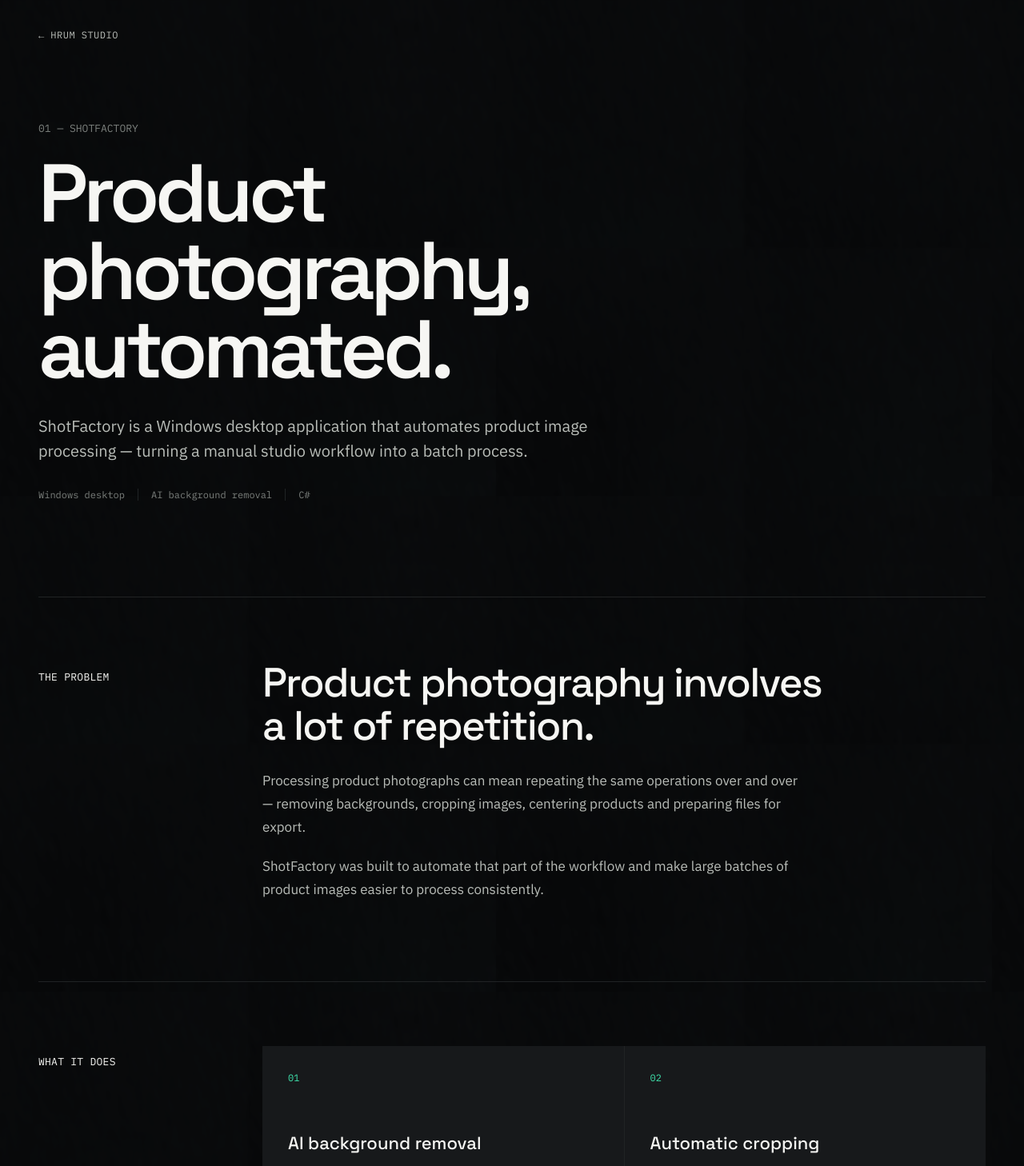
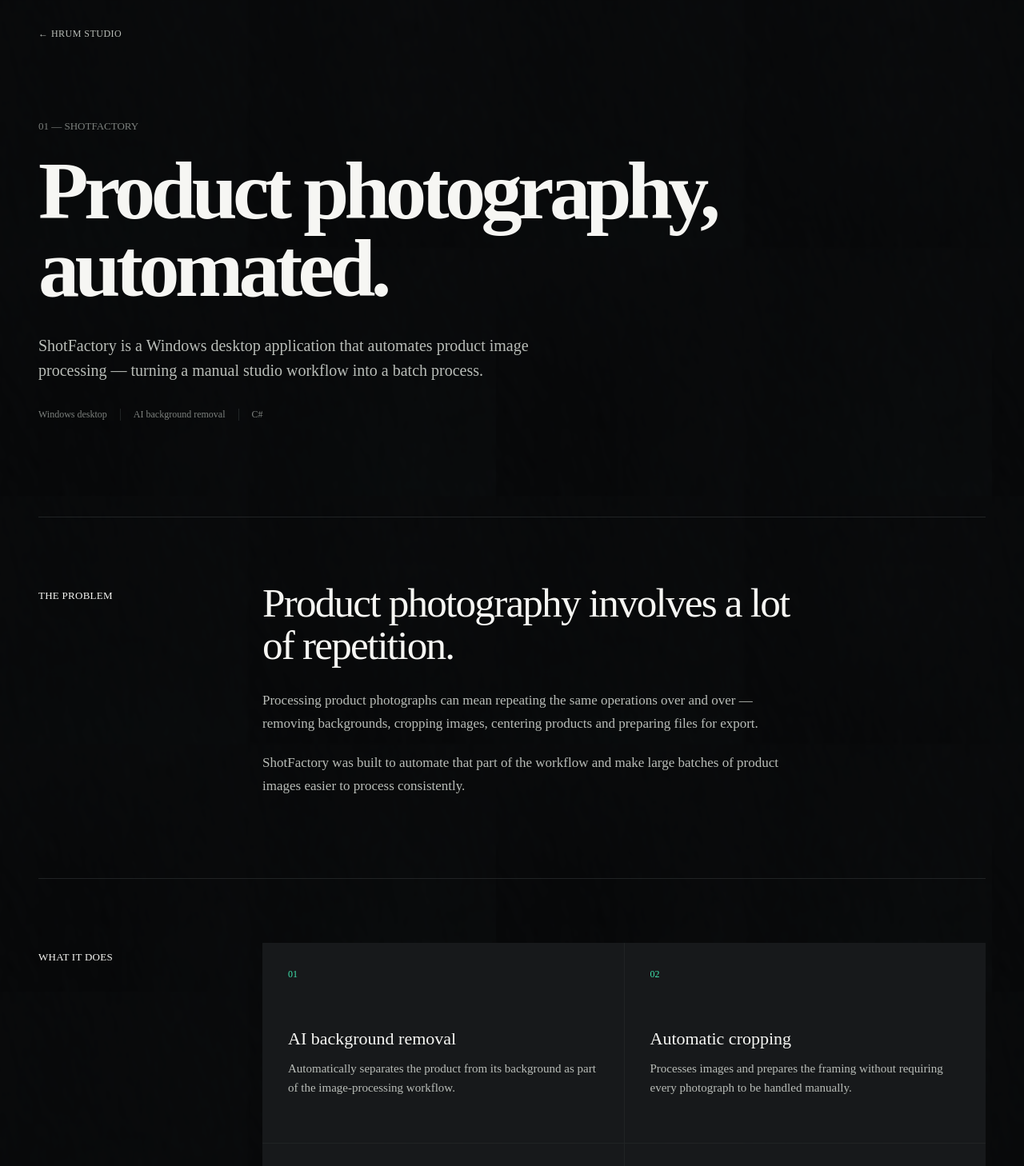
Before and after one commit to nenovski1988-maker/hrumstudio, a Next.js app: page /products/shotfactory in a window 1280 px wide. Shown: the top 1458 px of the page at 80% size. Built offline with nearby package versions, Linux system fonts and the light colour scheme.

Commit message:
self-host fonts via next/font/google, remove Google Fonts CSS import

```diff
--- a/app/globals.css
+++ b/app/globals.css
@@ -1,6 +1,3 @@
-@import url("https://fonts.googleapis.com/css2?family=IBM+Plex+Mono:wght@400&family=IBM+Plex+Sans:wght@400;500;600&family=Space+Grotesk:wght@400;500;600;700&display=swap");
-
-
 /* =========================================================
    VARIABLES
 ========================================================= */
@@ -40,7 +37,7 @@
   background: var(--charcoal);
   color: var(--off-white);
 
-  font-family: "IBM Plex Sans", sans-serif;
+  font-family: var(--font-plex-sans), sans-serif;
 
   -webkit-font-smoothing: antialiased;
   text-rendering: optimizeLegibility;
@@ -57,7 +54,7 @@
 h1,
 h2,
 h3 {
-  font-family: "Space Grotesk", sans-serif;
+  font-family: var(--font-grotesk), sans-serif;
   font-weight: 600;
 }
 
@@ -77,7 +74,7 @@
 }
 
 .mono {
-  font-family: "IBM Plex Mono", monospace;
+  font-family: var(--font-plex-mono), monospace;
   font-size: 13px;
   letter-spacing: 0.02em;
 }
@@ -135,7 +132,7 @@
 }
 
 .nav-links a {
-  font-family: "IBM Plex Mono", monospace;
+  font-family: var(--font-plex-mono), monospace;
 
   font-size: 11px;
 
@@ -164,7 +161,7 @@
 
   border: 1px solid var(--mint);
 
-  font-family: "IBM Plex Mono", monospace;
+  font-family: var(--font-plex-mono), monospace;
 
   font-size: 10px;
 
@@ -208,7 +205,7 @@
 .hero h1 {
   max-width: 820px;
 
-  font-family: "Space Grotesk", sans-serif;
+  font-family: var(--font-grotesk), sans-serif;
 
   font-size: clamp(52px, 7vw, 92px);
 
@@ -433,7 +430,7 @@
 
   color: var(--charcoal);
 
-  font-family: "IBM Plex Mono", monospace;
+  font-family: var(--font-plex-mono), monospace;
 
   font-size: 11px;
 
@@ -456,7 +453,7 @@
 
   margin-bottom: 18px;
 
-  font-family: "IBM Plex Mono", monospace;
+  font-family: var(--font-plex-mono), monospace;
 
   font-size: 13px;
 
@@ -497,7 +494,7 @@
 
   border-left: 1px solid var(--line);
 
-  font-family: "IBM Plex Mono", monospace;
+  font-family: var(--font-plex-mono), monospace;
 
   font-size: 12px;
 
@@ -700,7 +697,7 @@
 
   z-index: 2;
 
-  font-family: "IBM Plex Mono", monospace;
+  font-family: var(--font-plex-mono), monospace;
 
   font-size: 10px;
 
@@ -717,7 +714,7 @@
 
   z-index: 2;
 
-  font-family: "IBM Plex Mono", monospace;
+  font-family: var(--font-plex-mono), monospace;
 
   font-size: 9px;
 
@@ -731,7 +728,7 @@
 
   z-index: 2;
 
-  font-family: "Space Grotesk", sans-serif;
+  font-family: var(--font-grotesk), sans-serif;
 
   font-size: 150px;
 
@@ -751,7 +748,7 @@
 .ai-note .eyebrow {
   margin: 0 0 40px;
 
-  font-family: "IBM Plex Mono", monospace;
+  font-family: var(--font-plex-mono), monospace;
 
   font-size: 11px;
 
@@ -769,7 +766,7 @@
 
   padding: 0;
 
-  font-family: "Space Grotesk", sans-serif;
+  font-family: var(--font-grotesk), sans-serif;
 
   font-size: clamp(32px, 4vw, 52px);
 
@@ -787,7 +784,7 @@
 
   margin-top: 24px;
 
-  font-family: "IBM Plex Mono", monospace;
+  font-family: var(--font-plex-mono), monospace;
 
   font-size: 12px;
 
@@ -876,7 +873,7 @@
 
   margin: 12px auto 26px;
 
-  font-family: "Space Grotesk", sans-serif;
+  font-family: var(--font-grotesk), sans-serif;
 
   font-size: clamp(58px, 8vw, 105px);
 
@@ -901,7 +898,7 @@
 
   border: 1px solid var(--mint);
 
-  font-family: "IBM Plex Mono", monospace;
+  font-family: var(--font-plex-mono), monospace;
 
   font-size: clamp(15px, 1.8vw, 21px);
 
@@ -942,7 +939,7 @@
 
   gap: 20px;
 
-  font-family: "IBM Plex Mono", monospace;
+  font-family: var(--font-plex-mono), monospace;
 
   font-size: 10px;
 
@@ -1289,7 +1286,7 @@
   display: inline-block;
   margin-bottom: 100px;
   color: var(--gray);
-  font-family: "IBM Plex Mono", monospace;
+  font-family: var(--font-plex-mono), monospace;
   font-size: 12px;
   text-decoration: none;
   text-transform: uppercase;
@@ -1308,7 +1305,7 @@
 .product-hero h1 {
   max-width: 850px;
   margin: 24px 0 32px;
-  font-family: "Space Grotesk", sans-serif;
+  font-family: var(--font-grotesk), sans-serif;
   font-size: clamp(52px, 8vw, 110px);
   font-weight: 600;
   line-height: 0.95;
@@ -1334,7 +1331,7 @@
 .product-section h2 {
   max-width: 700px;
   margin: 0 0 28px;
-  font-family: "Space Grotesk", sans-serif;
+  font-family: var(--font-grotesk), sans-serif;
   font-size: clamp(32px, 4vw, 54px);
   font-weight: 500;
   line-height: 1.05;
@@ -1370,13 +1367,13 @@
   display: block;
   margin-bottom: 60px;
   color: var(--mint);
-  font-family: "IBM Plex Mono", monospace;
+  font-family: var(--font-plex-mono), monospace;
   font-size: 12px;
 }
 
 .product-feature h3 {
   margin: 0 0 12px;
-  font-family: "Space Grotesk", sans-serif;
+  font-family: var(--font-grotesk), sans-serif;
   font-size: 22px;
   font-weight: 500;
 }
@@ -1399,7 +1396,7 @@
 .product-cta h2 {
   max-width: 700px;
   margin: 20px 0 40px;
-  font-family: "Space Grotesk", sans-serif;
+  font-family: var(--font-grotesk), sans-serif;
   font-size: clamp(42px, 6vw, 76px);
   font-weight: 500;
   line-height: 0.98;
```
